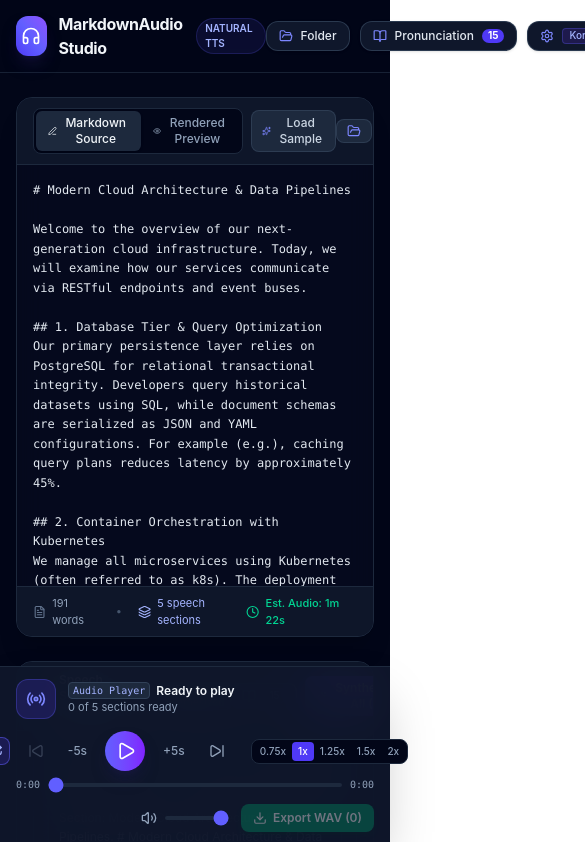
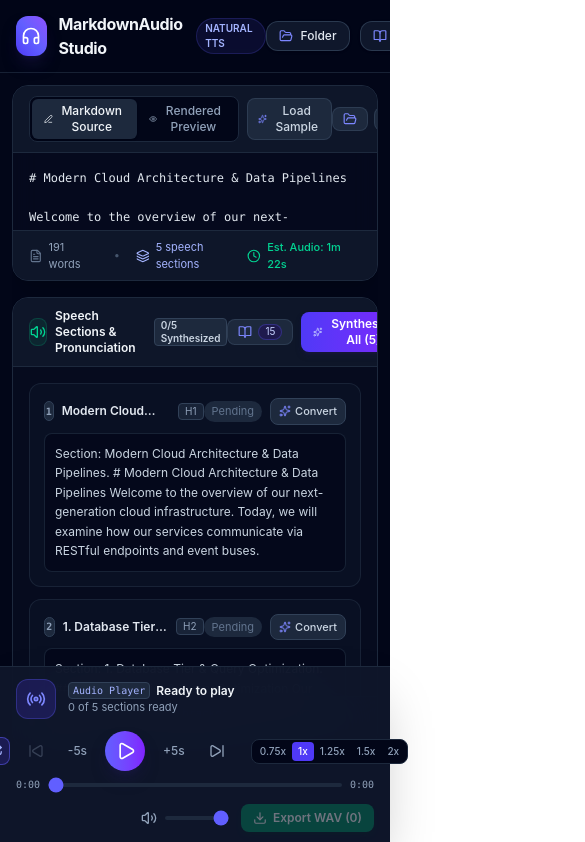
Before and after one commit to rk-vibed/MarkdownAudio, a React (Vite) app: page / in a window 390 px wide. Shown: the top 842 px of the page, 585 px wide, since content can reach past the window. Built offline with nearby package versions, Linux system fonts and the light colour scheme.

Commit message:
refactor: implement full-height responsive layout
Convert layout to use flexbox for height management, ensuring editors fill the available viewport area consistently instead of using fixed heights.

```diff
--- a/src/App.tsx
+++ b/src/App.tsx
@@ -310,7 +310,7 @@ export default function App() {
   };
 
   return (
-    <div className="min-h-screen bg-slate-950 text-slate-100 flex flex-col font-sans pb-28 selection:bg-indigo-500/30">
+    <div className="h-screen bg-slate-950 text-slate-100 flex flex-col font-sans overflow-hidden selection:bg-indigo-500/30">
       {/* Top Navigation */}
       <Header
         selectedVoice={selectedVoice}
@@ -321,11 +321,11 @@ export default function App() {
         onOpenHelp={() => setShowHelp(true)}
       />
 
-      {/* Main Studio Body */}
-      <main className="max-w-7xl mx-auto w-full px-4 sm:px-8 py-6 space-y-6 flex-1">
+      {/* Main Studio Body - Covers complete available height */}
+      <main className="max-w-7xl mx-auto w-full px-3 sm:px-6 pt-3 pb-24 flex-1 flex flex-col min-h-0 overflow-hidden">
         {/* Active file indicator if loaded from directory */}
         {activeFileName && (
-          <div className="flex items-center justify-between px-4 py-2 rounded-xl bg-indigo-950/30 border border-indigo-500/20 text-xs">
+          <div className="shrink-0 mb-2.5 flex items-center justify-between px-3.5 py-1.5 rounded-xl bg-indigo-950/30 border border-indigo-500/20 text-xs">
             <div className="flex items-center gap-2">
               <span className="w-2 h-2 rounded-full bg-emerald-400" />
               <span className="text-slate-400">Active Document from Directory:</span>
@@ -341,7 +341,7 @@ export default function App() {
         )}
 
         {/* Dual Workstation: Markdown Editor (Left) & Speech/Audio Inspector (Right) */}
-        <div className="grid grid-cols-1 lg:grid-cols-2 gap-6">
+        <div className="grid grid-cols-1 lg:grid-cols-2 gap-4 flex-1 min-h-0 h-full overflow-hidden">
           <MarkdownEditor
             markdown={markdown}
             onChange={(val) => {
--- a/src/components/MarkdownEditor.tsx
+++ b/src/components/MarkdownEditor.tsx
@@ -97,10 +97,10 @@ export const MarkdownEditor: React.FC<MarkdownEditorProps> = ({
     <div
       onDragOver={(e) => e.preventDefault()}
       onDrop={handleDrop}
-      className="bg-slate-900/70 border border-slate-800 rounded-2xl flex flex-col shadow-xl backdrop-blur-md overflow-hidden h-[540px]"
+      className="bg-slate-900/70 border border-slate-800 rounded-2xl flex flex-col shadow-xl backdrop-blur-md overflow-hidden h-full flex-1 min-h-0"
     >
       {/* Editor Header Toolbar */}
-      <div className="flex items-center justify-between px-4 py-2.5 bg-slate-900/90 border-b border-slate-800">
+      <div className="shrink-0 flex items-center justify-between px-4 py-2.5 bg-slate-900/90 border-b border-slate-800">
         <div className="flex items-center gap-2">
           <div className="flex rounded-lg bg-slate-950 p-0.5 border border-slate-800">
             <button
@@ -225,7 +225,7 @@ export const MarkdownEditor: React.FC<MarkdownEditorProps> = ({
       </div>
 
       {/* Footer Stats Bar */}
-      <div className="flex items-center justify-between px-4 py-2 bg-slate-900/90 border-t border-slate-800 text-[11px] text-slate-400">
+      <div className="shrink-0 flex items-center justify-between px-4 py-2 bg-slate-900/90 border-t border-slate-800 text-[11px] text-slate-400">
         <div className="flex items-center gap-4">
           <span className="flex items-center gap-1.5">
             <FileText className="w-3.5 h-3.5 text-slate-500" />
--- a/src/components/SpeechInspector.tsx
+++ b/src/components/SpeechInspector.tsx
@@ -123,9 +123,9 @@ export const SpeechInspector: React.FC<SpeechInspectorProps> = ({
   };
 
   return (
-    <div className="bg-slate-900/70 border border-slate-800 rounded-2xl flex flex-col shadow-xl backdrop-blur-md overflow-hidden h-[540px]">
+    <div className="bg-slate-900/70 border border-slate-800 rounded-2xl flex flex-col shadow-xl backdrop-blur-md overflow-hidden h-full flex-1 min-h-0">
       {/* Header Bar */}
-      <div className="flex items-center justify-between px-4 py-2.5 bg-slate-900/90 border-b border-slate-800">
+      <div className="shrink-0 flex items-center justify-between px-4 py-2.5 bg-slate-900/90 border-b border-slate-800">
         <div className="flex items-center gap-2">
           <div className="w-7 h-7 rounded-lg bg-emerald-500/10 border border-emerald-500/20 flex items-center justify-center text-emerald-400">
             <Volume2 className="w-4 h-4" />
@@ -309,7 +309,7 @@ export const SpeechInspector: React.FC<SpeechInspectorProps> = ({
       </div>
 
       {/* Footer Info */}
-      <div className="px-4 py-2 bg-slate-900/90 border-t border-slate-800 text-[11px] text-slate-400 flex items-center justify-between">
+      <div className="shrink-0 px-4 py-2 bg-slate-900/90 border-t border-slate-800 text-[11px] text-slate-400 flex items-center justify-between">
         <button
           onClick={onOpenSettings}
           className="flex items-center gap-1.5 hover:text-indigo-300 transition-colors group"
```
